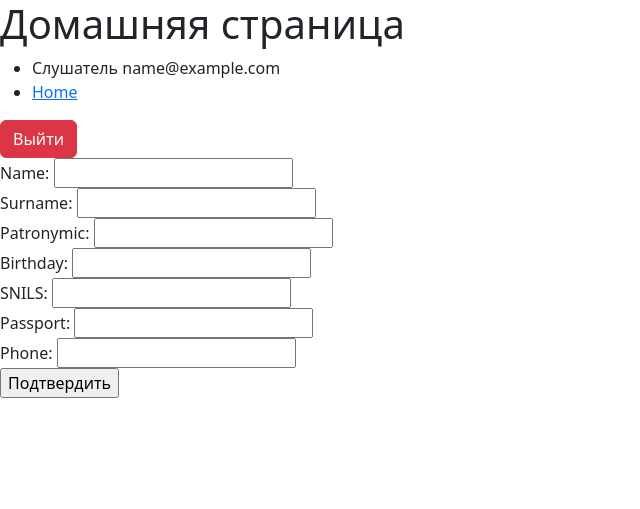
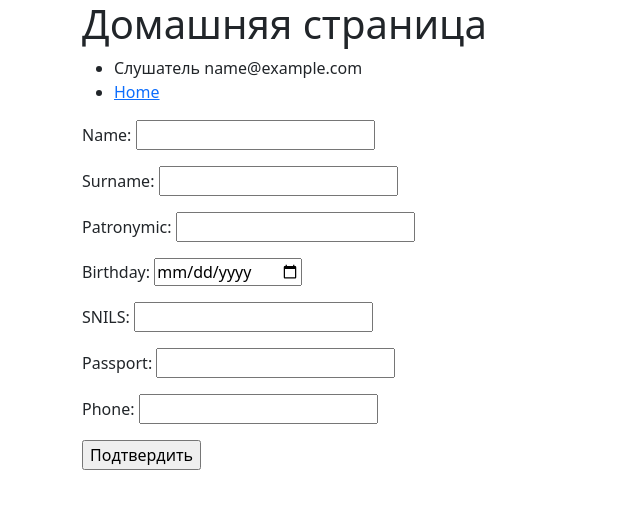
Before and after one commit to Ralif339/DPOproject, a Django app: template myproject/templates/index/student.html in a window 1280 px wide. Shown: the top 509 px of the page, without its empty margins (0-640 px from the left). Run offline with Django 5.2, Linux system fonts and the light colour scheme; the template is opened without the code that fills it: values that come from a table or form of the project are taken from there, others are empty; the visitor is signed in with stand-in values (Sample User, id 1); some libraries are stand-ins or nearby versions.

Commit message:
student form added

```diff
--- a/myproject/index/forms.py
+++ b/myproject/index/forms.py
@@ -15,8 +15,11 @@ class RegisterForm(UserCreationForm):
         ]
 
 
+class DateInput(forms.DateInput):
+    input_type = 'date'
+
 class StudentInfoForm(forms.ModelForm):
-
+    birthday = forms.DateField(widget=DateInput())
     class Meta:
         model = User
         fields = ["name", "surname", "patronymic",
--- a/myproject/index/views.py
+++ b/myproject/index/views.py
@@ -11,6 +11,11 @@ def index_view(request):
         return render(request, 'index/manager.html')
     else:
         if request.user.is_authenticated:
+            if request.method == "POST":
+                form = forms.StudentInfoForm(request.POST)
+                if form.is_valid():
+                    form.save()
+                    return redirect('index')
             form = forms.StudentInfoForm()
             return render(request, 'index/student.html', context={"form": form})
         else:
--- a/myproject/templates/index/greeting.html
+++ b/myproject/templates/index/greeting.html
@@ -6,7 +6,4 @@
 
 <h1>Привет</h1>
 
-<a class="btn btn-primary" href="{% url "login" %}">Войти</a> |
-<a class="btn btn-primary" href="{% url "register" %}">Регистрация</a>
-
 {% endblock contents %}
--- a/myproject/templates/index/student.html
+++ b/myproject/templates/index/student.html
@@ -3,24 +3,17 @@
 {% block title %}Домашняя страница{% endblock title %}
 
 {% block content %}
+<div class="container">
     <h1>Домашняя страница</h1>
         <ul>
             <li>Слушатель {{ user }}</li>
             <li><a href="{% url 'index' %}">Home</a></li>
         </ul>
-    {% if user.is_authenticated %}
-    <form id="logout-form" action="{% url "logout" %}" method="post">
-        {% csrf_token %}
-        <button class="btn btn-danger" type='submit'>Выйти</button>
-    </form>
-    {% else %}
-    <a class="btn btn-primary" href="{% url "login" %}">Войти</a> |
-    <a class="btn btn-primary" href="{% url "register" %}">Регистрация</a>
-    {% endif %}
 
         <form method="post" action="{% url "index" %}" enctype="multipart/form-data">
             {% csrf_token %}
-        {{ form }}
+            {{ form.as_p }}
             <input type="submit" value="Подтвердить">
         </form>
+</div>
 {% endblock content %}
--- a/myproject/templates/navigation.html
+++ b/myproject/templates/navigation.html
@@ -15,7 +15,8 @@
             <a href="{% url "groups" %}">Группы</a>
             <a href="{% url "statements" %}">Заявления</a>
             <a href="{% url "commission" %}">Комиссия</a>
-            {% if user.is_authenticated %}
+        </div>
+        <div class="col col-md-auto">{% if user.is_authenticated %}
             <form id="logout-form" action="{% url "logout" %}" method="post">
                 {% csrf_token %}
                 <button class="btn btn-danger" type='submit'>Выйти</button>
@@ -23,8 +24,7 @@
             {% else %}
             <a class="btn btn-primary" href="{% url "login" %}">Войти</a> |
             <a class="btn btn-primary" href="{% url "register" %}">Регистрация</a>
-            {% endif %}
-        </div>
+            {% endif %}</div>
     </div>
 </div>
 
```
Lines whose indentation alone changed are shown as unchanged.
